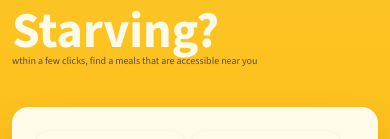
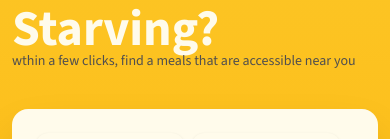
Before and after one commit to rjammarafzal/food-shop, a website: page index.html in a window 390 px wide. Shown: the part 267-406 px from the top of the page. Drawn offline with nearby package versions, Linux system fonts and the light colour scheme.

Commit message:
change text

```diff
--- a/index.html
+++ b/index.html
@@ -87,7 +87,7 @@
               >
                 Are You Starving?
               </h1>
-              <p class=" text-[10px] lg:text-[22px] text-[#504F4F] leading-[120%]">
+              <p class=" text-[14px] lg:text-[22px] text-[#504F4F] leading-[120%]">
                 wthin a few clicks, find a meals that are accessible near you
               </p>
             </div>
```
Also changed, not shown: src/output.css.
